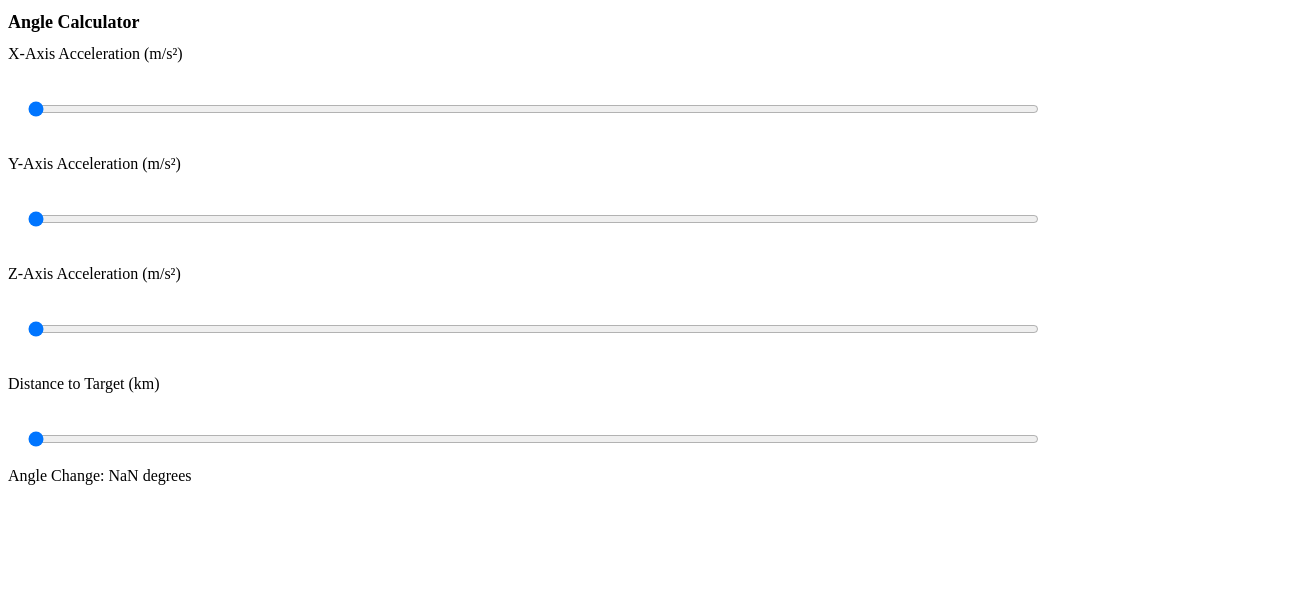
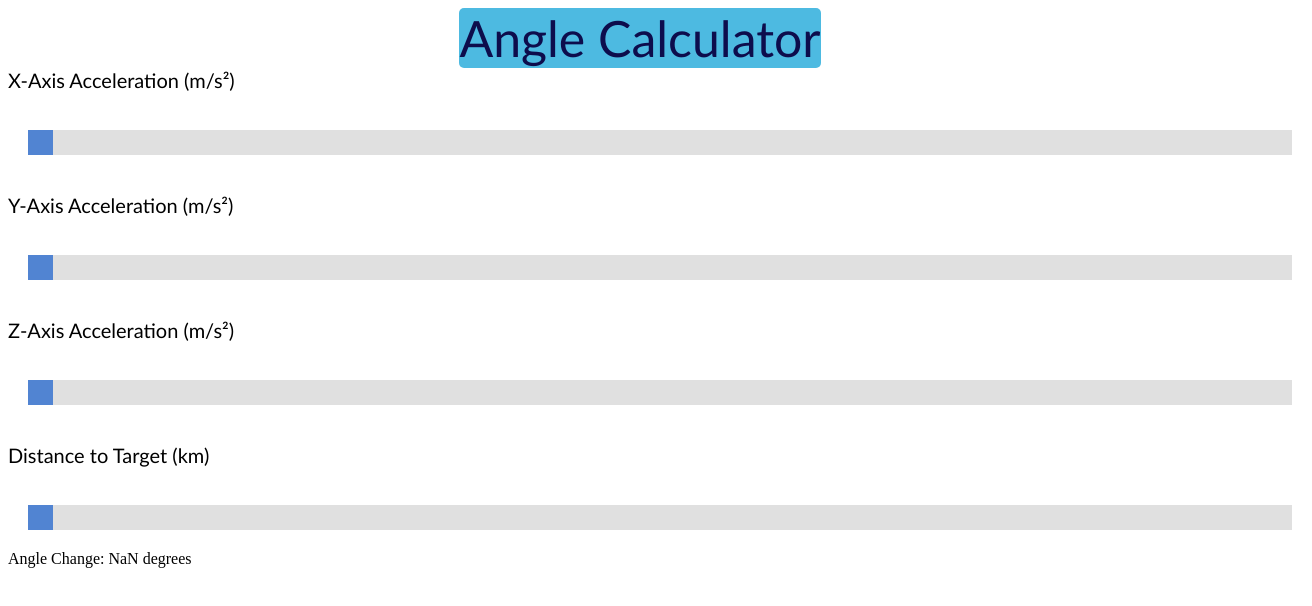
Before and after one commit to Akansha2004pandey/transport, a plain HTML site: page index.html in a window 1280 px wide. Shown: the whole page, 1312 px wide, since content can reach past the window. Drawn offline with Linux system fonts and the light colour scheme.

Commit message:
Update index.html

```diff
--- a/index.html
+++ b/index.html
@@ -10,29 +10,80 @@
         h1{
             font-size:large;
         }
+        .angle{
+            display:flex;
+            font-family: 'Gill Sans', 'Gill Sans MT', Calibri, 'Trebuchet MS', sans-serif;
+            font-weight:500;
+            font-size:50px;
+            justify-content:center;
+
+        }
+        .ace{
+            border-style:hidden;
+            background-color: #4dbae1;
+            color:rgb(13, 13, 76);
+            border-radius:5px;
+        }
+        .slider {
+  -webkit-appearance: none;
+  width: 100%;
+  height: 25px;
+  background: #d3d3d3;
+  outline: none;
+  opacity: 0.7;
+  -webkit-transition: .2s;
+  transition: opacity .2s;
+}
+
+.slider:hover {
+  opacity: 1;
+}
+
+.slider::-webkit-slider-thumb {
+  -webkit-appearance: none;
+  appearance: none;
+  width: 25px;
+  height: 25px;
+  background: #0851bf;
+  cursor: pointer;
+}
+
+.slider::-moz-range-thumb {
+  width: 25px;
+  height: 25px;
+  background:#0851bf;
+  cursor: pointer;
+}
+.text{
+    font-size:20px;
+    font-family:'Gill Sans', 'Gill Sans MT', Calibri, 'Trebuchet MS', sans-serif;
+
+}
     </style>
 </head>
 <body>
-    <h1>Angle Calculator</h1>
-
-    <label for="accelerationXSlider">X-Axis Acceleration (m/s²)</label>
+    <div class="angle">
+    <div class="ace">Angle Calculator</div>
+</div>
+<div class="slidecontainer">
+    <label for="accelerationXSlider" class="text">X-Axis Acceleration (m/s²)</label>
     <br><br>
     <input type="range" min="0" max="100" step="0.1" value="0" class="slider" id="accelerationXSlider">
     <br><br>
-    <label for="accelerationYSlider">Y-Axis Acceleration (m/s²)</label>
+    <label for="accelerationYSlider" class="text">Y-Axis Acceleration (m/s²)</label>
     <br><br>
     <input type="range" min="0" max="100" step="0.1" value="0" class="slider" id="accelerationYSlider">
     <br><br>
-    <label for="accelerationZSlider">Z-Axis Acceleration (m/s²)</label>
+    <label for="accelerationZSlider" class="text">Z-Axis Acceleration (m/s²)</label>
     <br><br>
     <input type="range" min="0" max="100" step="0.1" value="0" class="slider" id="accelerationZSlider">
     <br><br>
-    <label for="distanceSlider">Distance to Target (km)</label>
+    <label for="distanceSlider" class="text">Distance to Target (km)</label>
     <br><br>
     <input type="range" min="0" max="100" step="0.1" value="0" class="slider" id="distanceSlider">
 
     <div id="result"></div>
-
+</div>
     <script src="script.js">
 
     </script>
```
